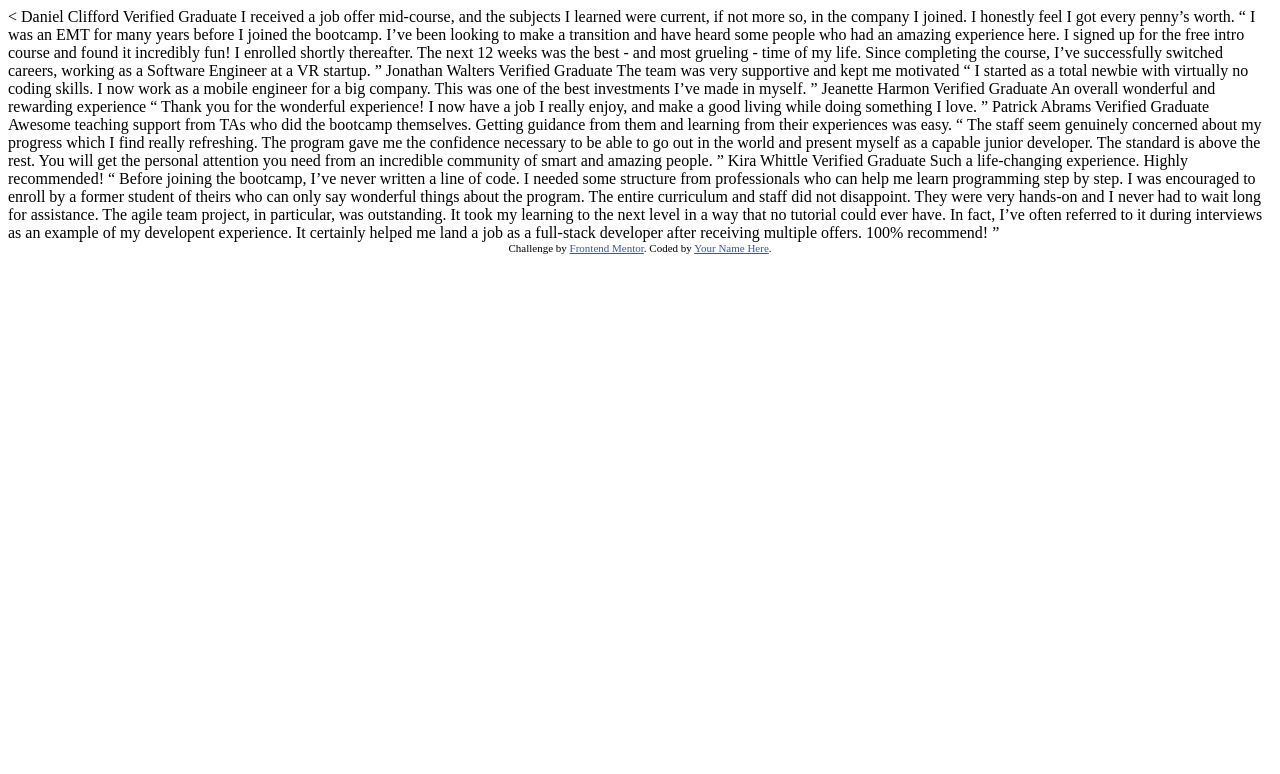
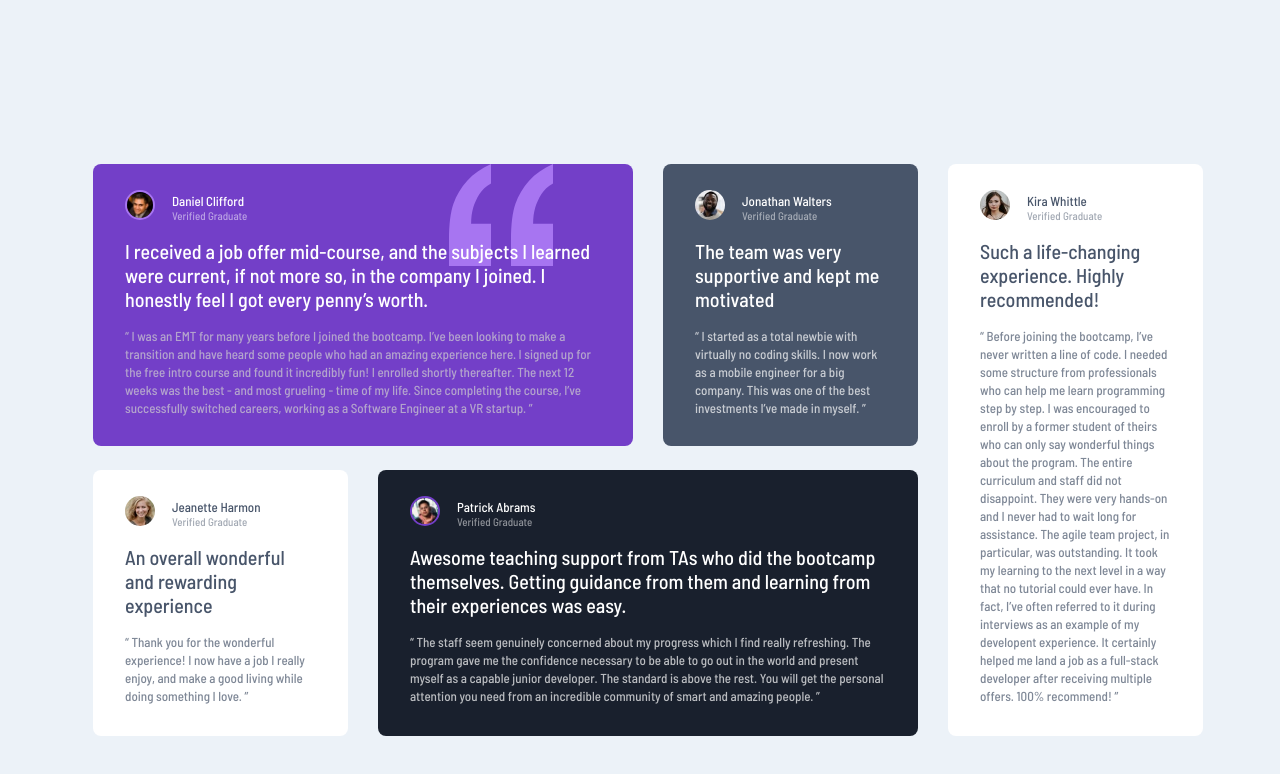
Before and after one commit to zky63/TestimonialsGridPractice, a plain HTML site: page index.html in a window 1280 px wide. Drawn offline with Linux system fonts and the light colour scheme.

Commit message:
First submit to FrontEnd

```diff
--- a/index.html
+++ b/index.html
@@ -5,73 +5,63 @@
   <meta name="viewport" content="width=device-width, initial-scale=1.0"> <!-- displays site properly based on user's device -->
 
   <link rel="icon" type="image/png" sizes="32x32" href="./images/favicon-32x32.png">
-  <
-
+  <link rel="preconnect" href="https://fonts.gstatic.com">
+  <link href="https://fonts.googleapis.com/css2?family=Barlow+Semi+Condensed:wght@500;600&display=swap" rel="stylesheet">
+  <link href = "styles.css" rel = "stylesheet">
   <title>Frontend Mentor | [Challenge Name Here]</title>
 
-  <!-- Feel free to remove these styles or customise in your own stylesheet 👍 -->
-  <style>
-    .attribution { font-size: 11px; text-align: center; }
-    .attribution a { color: hsl(228, 45%, 44%); }
-  </style>
 </head>
 <body>
-  Daniel Clifford
-  Verified Graduate
-
-  I received a job offer mid-course, and the subjects I learned were current, if not more so,
-  in the company I joined. I honestly feel I got every penny’s worth.
-
-  “ I was an EMT for many years before I joined the bootcamp. I’ve been looking to make a
+  <div class = "grid">
+    <div class = "grid__item  grid__item--wide grid__item--dark" id = "daniel">
+      <img class = "img__background--light" src = "images/image-daniel.jpg" alt = "Daniel">
+      <h2 class =  "item__info item__info--white">Daniel Clifford</br><span class = "item__info__title">Verified Graduate</span></h2>
+      <h1 class = "item__caption">I received a job offer mid-course, and the subjects I learned were current, if not more so,
+        in the company I joined. I honestly feel I got every penny’s worth.</h1>
+      <p class = "item__quote"> “ I was an EMT for many years before I joined the bootcamp. I’ve been looking to make a
         transition and have heard some people who had an amazing experience here. I signed up
         for the free intro course and found it incredibly fun! I enrolled shortly thereafter.
         The next 12 weeks was the best - and most grueling - time of my life. Since completing
-  the course, I’ve successfully switched careers, working as a Software Engineer at a VR startup. ”
-
-  Jonathan Walters
-  Verified Graduate
-
-  The team was very supportive and kept me motivated
-
-  “ I started as a total newbie with virtually no coding skills. I now work as a mobile engineer
-  for a big company. This was one of the best investments I’ve made in myself. ”
-
-  Jeanette Harmon
-  Verified Graduate
-
-  An overall wonderful and rewarding experience
-
-  “ Thank you for the wonderful experience! I now have a job I really enjoy, and make a good living
-  while doing something I love. ”
-
-  Patrick Abrams
-  Verified Graduate
-
-  Awesome teaching support from TAs who did the bootcamp themselves. Getting guidance from them and
-  learning from their experiences was easy.
-
-  “ The staff seem genuinely concerned about my progress which I find really refreshing. The program
-  gave me the confidence necessary to be able to go out in the world and present myself as a capable
-  junior developer. The standard is above the rest. You will get the personal attention you need from
-  an incredible community of smart and amazing people. ”
-
-  Kira Whittle
-  Verified Graduate
-
-  Such a life-changing experience. Highly recommended!
-
-  “ Before joining the bootcamp, I’ve never written a line of code. I needed some structure from
+        the course, I’ve successfully switched careers, working as a Software Engineer at a VR startup. ”</p>
+    </div>
+    <div class = "grid__item grid__item--dark" id = "jonathan">
+      <img src = "images/image-jonathan.jpg" alt = "Jonathan">
+      <h2 class =  "item__info item__info--white">Jonathan Walters</br><span class = "item__info__title">Verified Graduate</span></h2>
+      <h1 class = "item__caption">The team was very supportive and kept me motivated</h1>
+      <p class = "item__quote"> “ I started as a total newbie with virtually no coding skills. I now work as a mobile engineer
+        for a big company. This was one of the best investments I’ve made in myself. ”</p>
+    </div>
+    <div class = "grid__item grid__item--tall grid__item--white" id = "kira">
+      <img src = "images/image-kira.jpg" alt = "Kira">
+      <h2 class =  "item__info">Kira Whittle</br><span class = "item__info__title">Verified Graduate</span></h2>
+      <h1 class = "item__caption">Such a life-changing experience. Highly recommended!</h1>
+      <p class = "item__quote"> “ Before joining the bootcamp, I’ve never written a line of code. I needed some structure from
         professionals who can help me learn programming step by step. I was encouraged to enroll by a former
         student of theirs who can only say wonderful things about the program. The entire curriculum and staff
         did not disappoint. They were very hands-on and I never had to wait long for assistance. The agile team
         project, in particular, was outstanding. It took my learning to the next level in a way that no tutorial
         could ever have. In fact, I’ve often referred to it during interviews as an example of my developent
         experience. It certainly helped me land a job as a full-stack developer after receiving multiple offers.
-  100% recommend! ”
+        100% recommend! ”</p>
+    </div>
+    <div class = "grid__item grid__item--white" id = "jeanette">
+      <img src = "images/image-jeanette.jpg" alt = "Jeanette">
+      <h2 class =  "item__info">Jeanette Harmon</br><span class = "item__info__title">Verified Graduate</span></h2>
+      <h1 class = "item__caption">An overall wonderful and rewarding experience</h1>
+      <p class = "item__quote">  “ Thank you for the wonderful experience! I now have a job I really enjoy, and make a good living
+        while doing something I love. ”</p>
+    </div>
+    <div class = "grid__item  grid__item--wide grid__item--dark" id = "patrick">
+      <img class = "img__background--dark" src = "images/image-patrick.jpg" alt = "Patrick">
+      <h2 class =  "item__info item__info--white">Patrick Abrams</br><span class = "item__info__title">Verified Graduate</span></h2>
+      <h1 class = "item__caption">Awesome teaching support from TAs who did the bootcamp themselves. Getting guidance from them and
+        learning from their experiences was easy.</h1>
+      <p class = "item__quote"> “ The staff seem genuinely concerned about my progress which I find really refreshing. The program
+        gave me the confidence necessary to be able to go out in the world and present myself as a capable
+        junior developer. The standard is above the rest. You will get the personal attention you need from
+        an incredible community of smart and amazing people. ”</p>
+    </div>
 
-  <div class="attribution">
-    Challenge by <a href="https://www.frontendmentor.io?ref=challenge" target="_blank">Frontend Mentor</a>.
-    Coded by <a href="#">Your Name Here</a>.
   </div>
 </body>
 </html>
--- a/styles.css
+++ b/styles.css
@@ -0,0 +1,167 @@
+body {
+    height: 100vh;
+    width: 100vw;
+    background-color: rgba(236, 242, 248, 1 );
+}
+
+.grid {
+    margin: 164px auto;
+    box-sizing: border-box;
+    width: 1110px;
+    height: 572px;
+    display: grid;
+    column-gap: 30px;
+    row-gap: 24px;
+    grid-template-columns: 1fr 1fr 1fr 1fr;
+    grid-template-rows: 282px 266px;
+    grid-auto-flow: row;
+}
+
+.grid__item {
+    box-sizing: border-box;
+    border-radius: 8px;
+}
+
+.grid__item--midHeight, .grid__item--tallHeight {
+    grid-row: auto;
+}
+
+.grid__item--wide {
+    grid-column: auto / span 2;
+}
+
+.grid__item--tall {
+    grid-row: auto / span 2;
+}
+
+img {
+    box-sizing: border-box;
+    display: inline-block;
+    height: 30px;
+    width: 30px;
+    border-radius: 50%;
+    margin-top: 26px;
+    margin-left: 32px;
+}
+
+.img__background--light {
+    border: 2px solid #A775F1;
+}
+
+.img__background--dark {
+    border: 2px solid #733FC8;
+}
+
+.item__info {
+    display: inline-block;
+    font-family: 'Barlow Semi Condensed';
+    font-size: 13px;
+    font-style: normal;
+    font-weight: 500;
+    line-height: 13px;
+    text-align: left;
+    margin-left: 13px;
+}
+
+.item__info__title{
+    font-family: 'Barlow Semi Condensed';
+    font-size: 11px;
+    font-style: normal;
+    font-weight: 500;
+    line-height: 15px;
+    text-align: left;
+    padding-top: 4px;
+    opacity: 0.5;
+}
+
+.item__caption {
+    display: block;
+    font-family: 'Barlow Semi Condensed';
+    font-size: 20px;
+    font-style: normal;
+    font-weight: 500;
+    line-height: 24px;
+    text-align: left;
+    margin-left: 32px;
+    margin-right: 32px;
+    margin-top: 5px;
+    margin-bottom: 16px;
+}
+
+.item__quote {
+    font-family: 'Barlow Semi Condensed';
+    font-size: 13px;
+    font-style: normal;
+    font-weight: 500;
+    line-height: 18px;
+    text-align: left;
+    margin-left: 32px;
+    margin-right: 32px;
+    opacity: 0.7;
+}
+
+.grid__item--white {
+    background-color: white;
+    color:#48556A;
+}
+
+.grid__item--dark {
+    color: white;
+}
+
+#daniel {
+    background: url('images/bg-pattern-quotation.svg');
+    background-repeat: no-repeat;
+    background-position-x: 356px;
+    background-color: #733FC8;
+}
+
+#daniel .item__quote {
+    color: #CFCFCF;
+}
+
+#jonathan {
+    background-color: #48556A;
+}
+
+
+#patrick {
+    background-color: #19202D;
+}
+
+@media only screen and (max-width: 600px){
+
+    .grid {
+        margin: auto;
+        margin-top: 71px;
+        display: flex;
+        flex-direction: column;
+        width: 327px;
+    }
+
+    #daniel {
+        order: 1;
+        background-position-x: 199px;
+    }
+
+    #jonathan {
+        order: 2;
+    }
+
+    #kira {
+        order: 5;
+    }
+
+    #jeanette {
+        order: 3;
+    }
+
+    #patrick {
+        order: 4;
+    }
+
+    .item__quote {
+        margin-bottom: 32px;
+    }
+
+}
```
Lines whose indentation alone changed are shown as unchanged.
